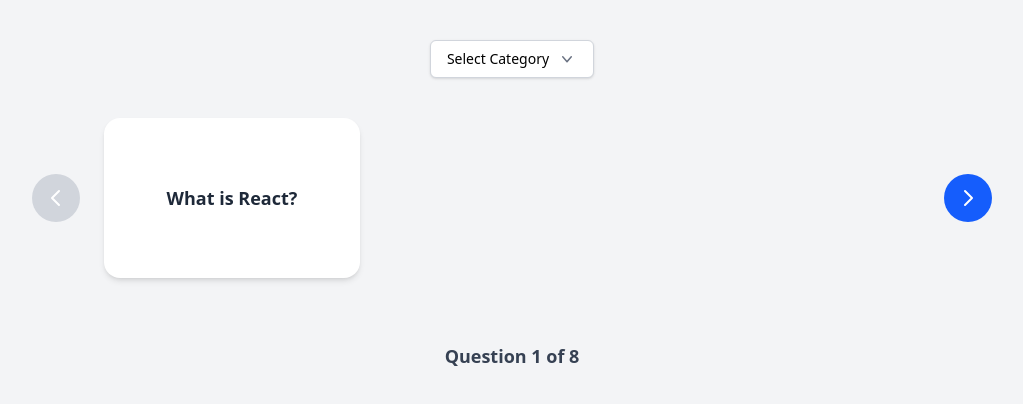
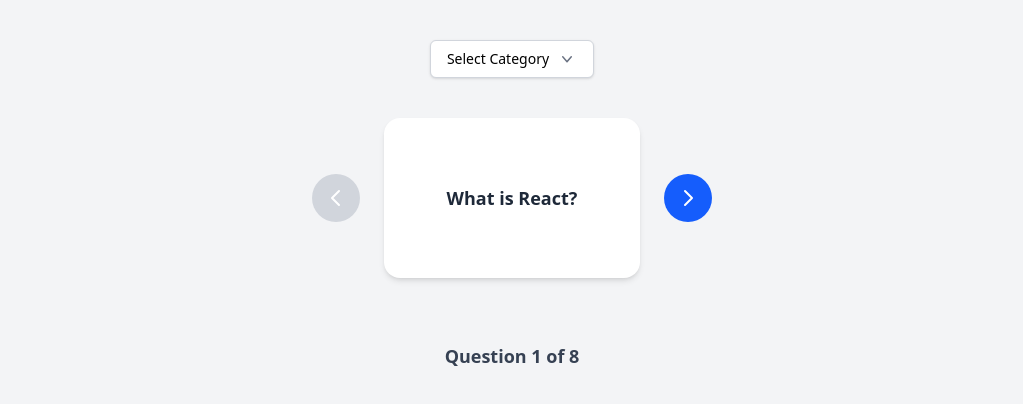
Before and after one commit to PraneethBunny123/All-App, a React (Vite) app: page / in a window 1280 px wide. Shown: the top 404 px of the page, without its empty margins (128-1151 px from the left). Built offline with nearby package versions, Linux system fonts and the light colour scheme.

Commit message:
centered the flashcard

```diff
--- a/src/project-apps/QuizApp/FlashcardApp.jsx
+++ b/src/project-apps/QuizApp/FlashcardApp.jsx
@@ -50,7 +50,7 @@ export default function FlashcardApp() {
                     </svg>
                 </button>
 
-                <div className="grid grid-cols-1 sm:grid-cols-2 md:grid-cols-3 gap-6">
+                <div className="flex justify-center">
                     {filteredQuestions.slice(startIndex, endIndex).map(question => {
                         return <Flashcard key={question.id} question={question}/>
                     })}
```
